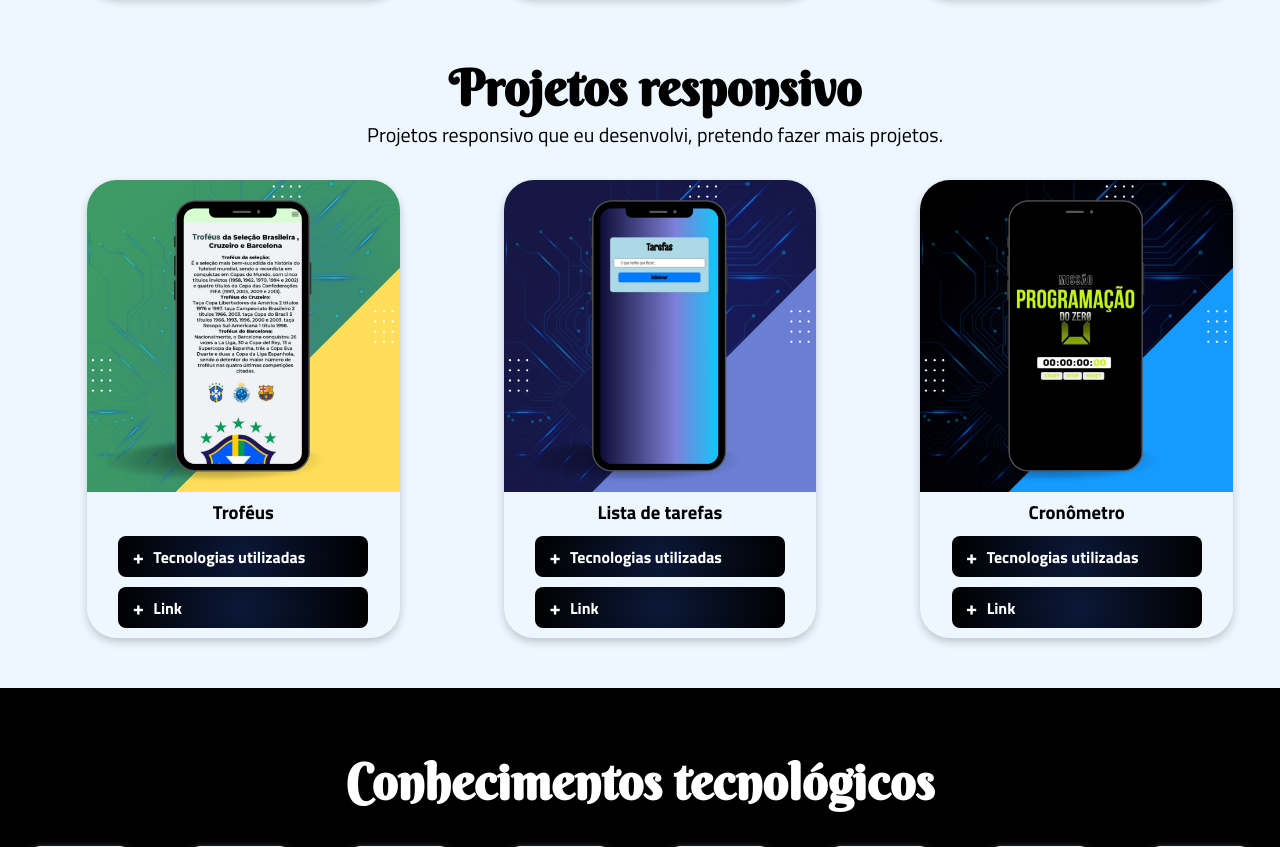
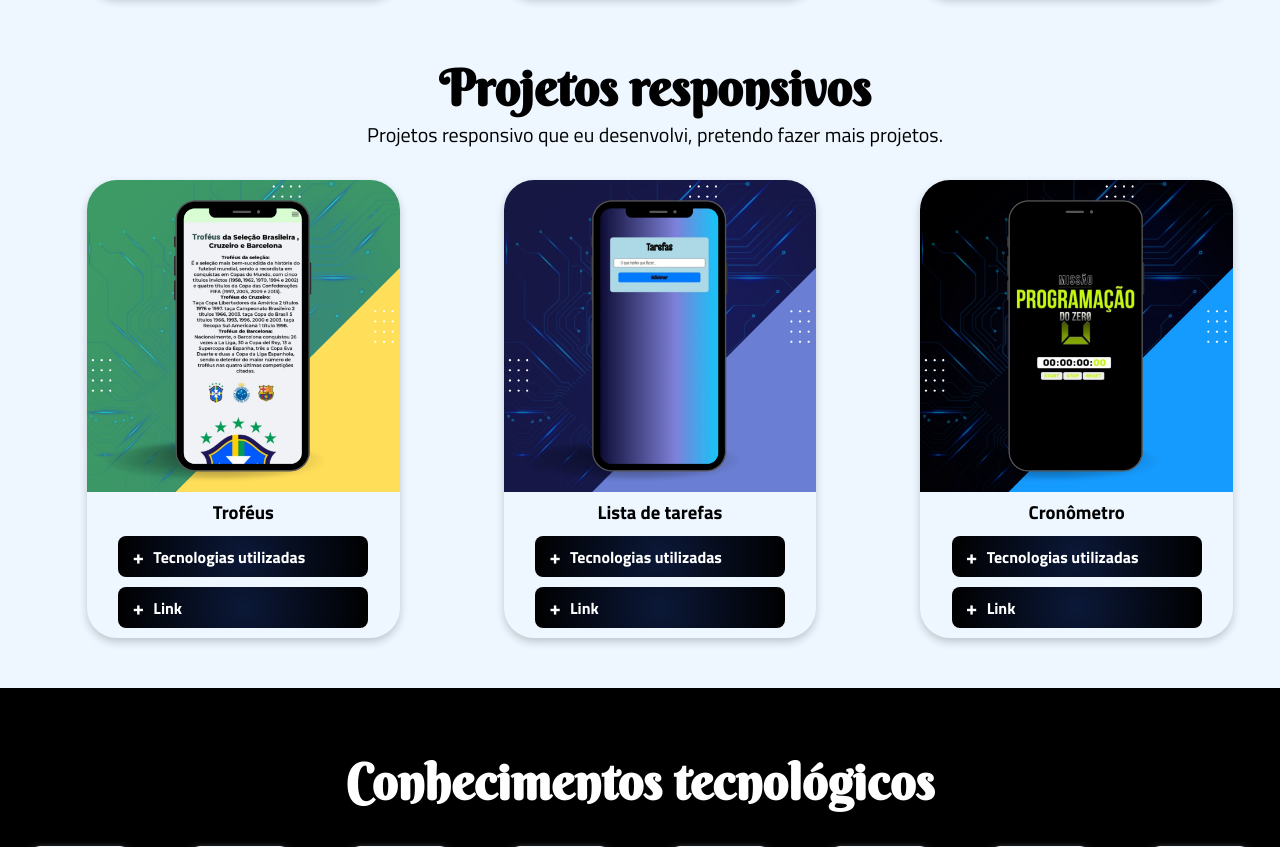
Before and after one commit to Michaeleduardoo/My-portfolio, a plain HTML site: page index.html in a window 1280 px wide. Shown: the part 1875-2722 px from the top of the page. Drawn offline with nearby package versions, Linux system fonts and the light colour scheme.

Commit message:
Alteração no titulo

```diff
--- a/index.html
+++ b/index.html
@@ -172,7 +172,7 @@
         </div>
 
         <div id="project-2">
-            <h3 class="h3-title tite-h3">Projetos responsivo</h3>
+            <h3 class="h3-title tite-h3">Projetos responsivos</h3>
             <p class="project-paragraph">Projetos responsivo que eu desenvolvi, pretendo fazer mais projetos.</p>
             <div id="card-conteiner">
                 <div class="card">
```
